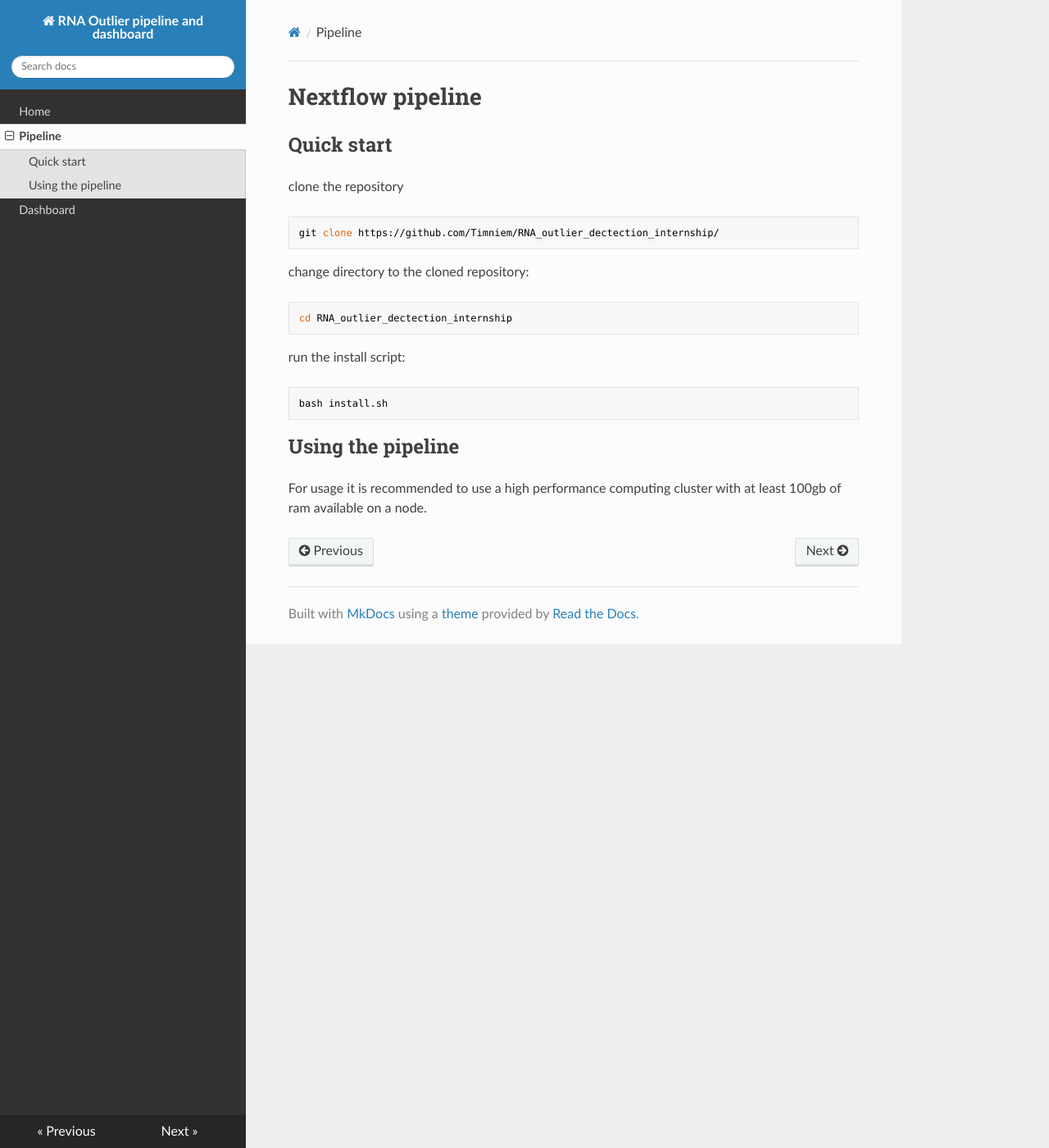
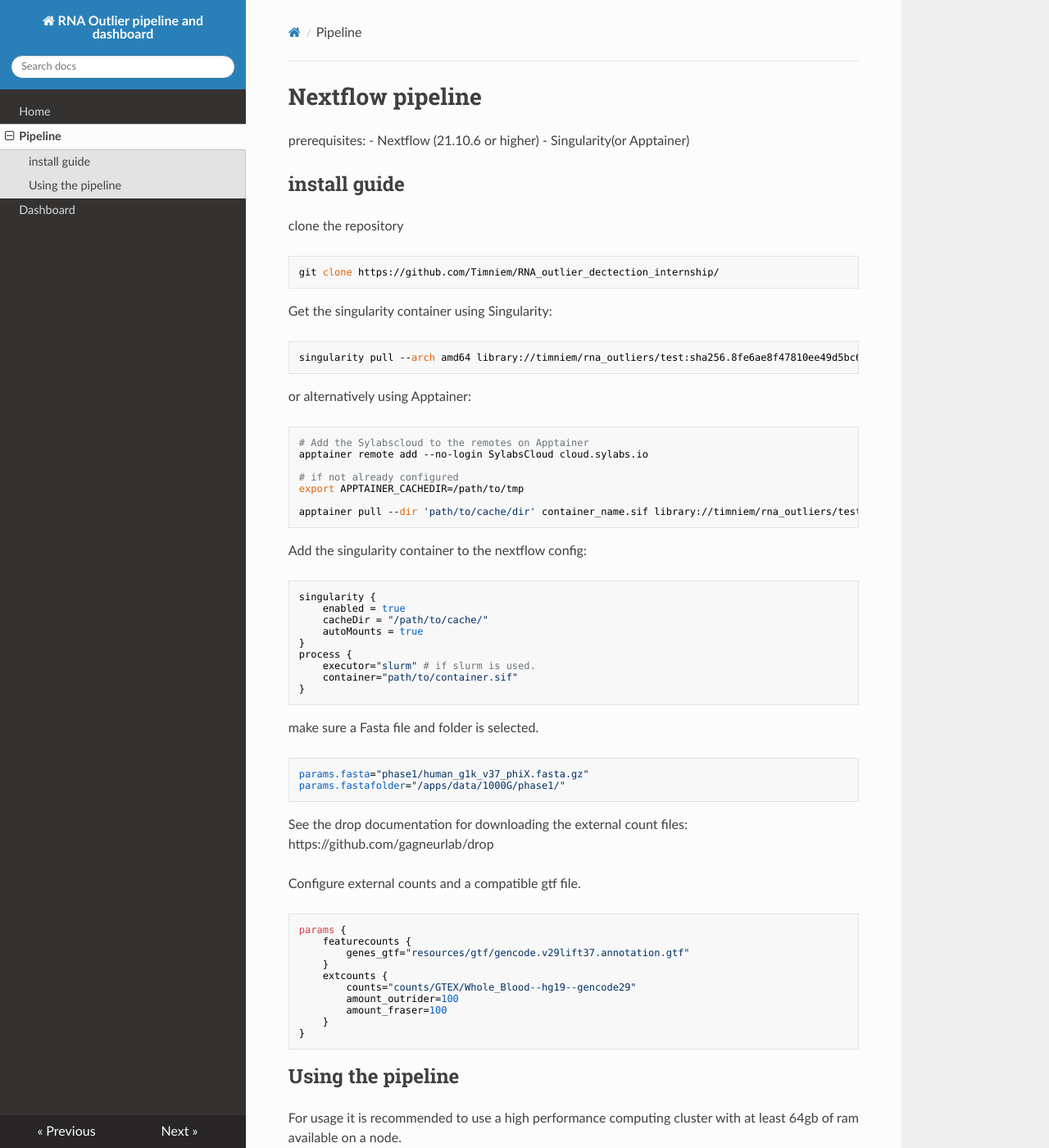
Before and after one commit to Timniem/RNA_outlier_dectection_internship, an MkDocs documentation site: the page built from docs/rna_outlier_docs/docs/pipeline.md, in a window 1280 px wide and 1400 px high. Shown: the whole window at 82% size. Built offline with MkDocs 1.6.1, drawn with Linux system fonts in a browser that asks for light colours; nearby versions of some CDN libraries; some of the changed text lies outside the part shown.

Commit message:
update docs, added container installation

````diff
--- a/docs/rna_outlier_docs/docs/pipeline.md
+++ b/docs/rna_outlier_docs/docs/pipeline.md
@@ -1,25 +1,75 @@
 # Nextflow pipeline
 
+prerequisites:
+- Nextflow (21.10.6 or higher)
+- Singularity(or Apptainer)
 
-## Quick start
+
+## install guide
 clone the repository
 ```
 git clone https://github.com/Timniem/RNA_outlier_dectection_internship/
 ```
 
-change directory to the cloned repository:
-
+Get the singularity container using Singularity:
 ```
-cd RNA_outlier_dectection_internship
+singularity pull --arch amd64 library://timniem/rna_outliers/test:sha256.8fe6ae8f47810ee49d5bc6c45ace48daec0f76e4a216faa199b9f7aeb9ace1e2
 ```
 
-run the install script:
+or alternatively using Apptainer:
+```
+# Add the Sylabscloud to the remotes on Apptainer
+apptainer remote add --no-login SylabsCloud cloud.sylabs.io
+
+# if not already configured
+export APPTAINER_CACHEDIR=/path/to/tmp
+
+apptainer pull --dir 'path/to/cache/dir' container_name.sif library://timniem/rna_outliers/test:sha256.8fe6ae8f47810ee49d5bc6c45ace48daec0f76e4a216faa199b9f7aeb9ace1e2
+```
+
+Add the singularity container to the nextflow config:
+```
+singularity {
+    enabled = true
+    cacheDir = "/path/to/cache/"
+    autoMounts = true
+}
+process {
+    executor="slurm" # if slurm is used.
+    container="path/to/container.sif"
+}
+```
+
+make sure a Fasta file and folder is selected.
+```
+params.fasta="phase1/human_g1k_v37_phiX.fasta.gz"
+params.fastafolder="/apps/data/1000G/phase1/"
+```
+
+See the drop documentation for downloading the external count files:
+https://github.com/gagneurlab/drop
 
 
+Configure external counts and a compatible gtf file.
 ```
-bash install.sh
+params {
+    featurecounts {
+        genes_gtf="resources/gtf/gencode.v29lift37.annotation.gtf"
+    }
+    extcounts {
+        counts="counts/GTEX/Whole_Blood--hg19--gencode29"
+        amount_outrider=100
+        amount_fraser=100
+    }
+}
 ```
 
 ## Using the pipeline
 
-For usage it is recommended to use a high performance computing cluster with at least 100gb of ram available on a node.
+For usage it is recommended to use a high performance computing cluster with at least 64gb of ram available on a node.
+
+Run command example
+
+```
+nextflow run main.nf --output "path/to/output/folder" --samplesheet "path/to/samplesheet"
+```
````
